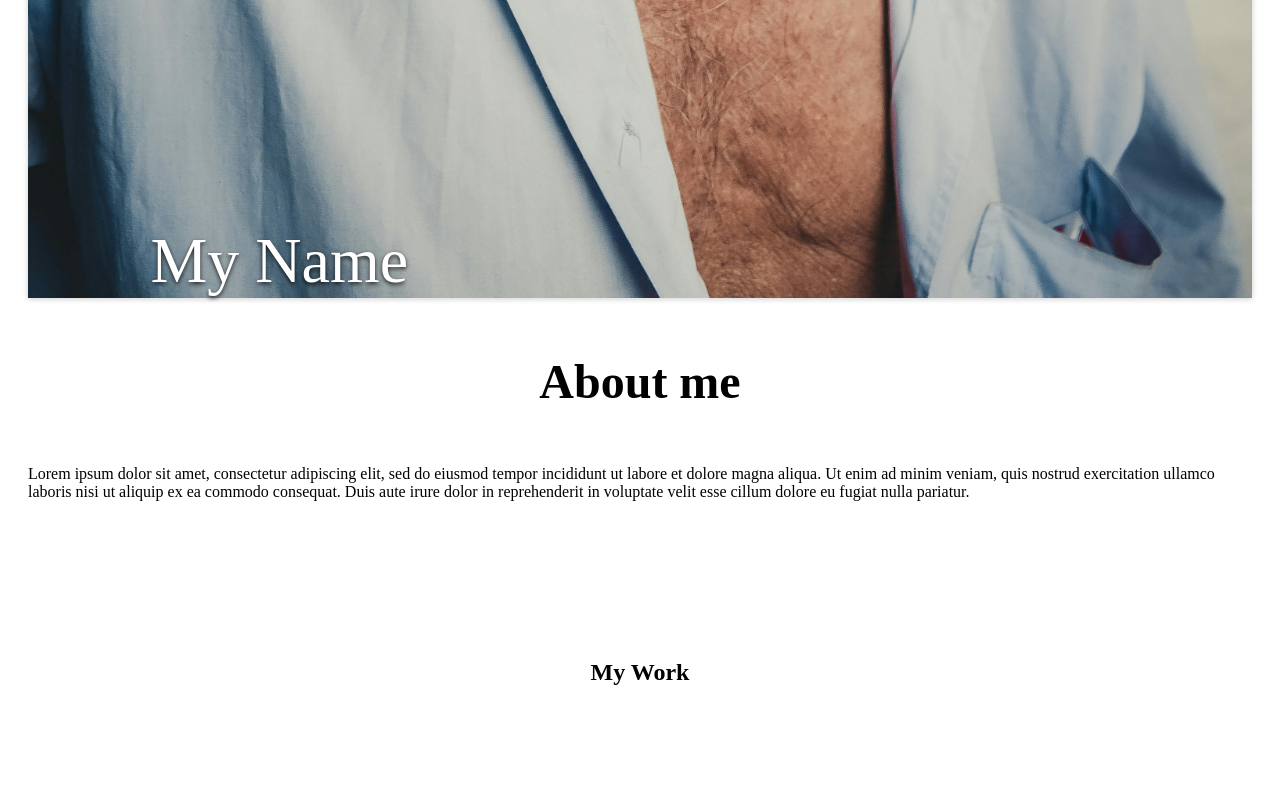
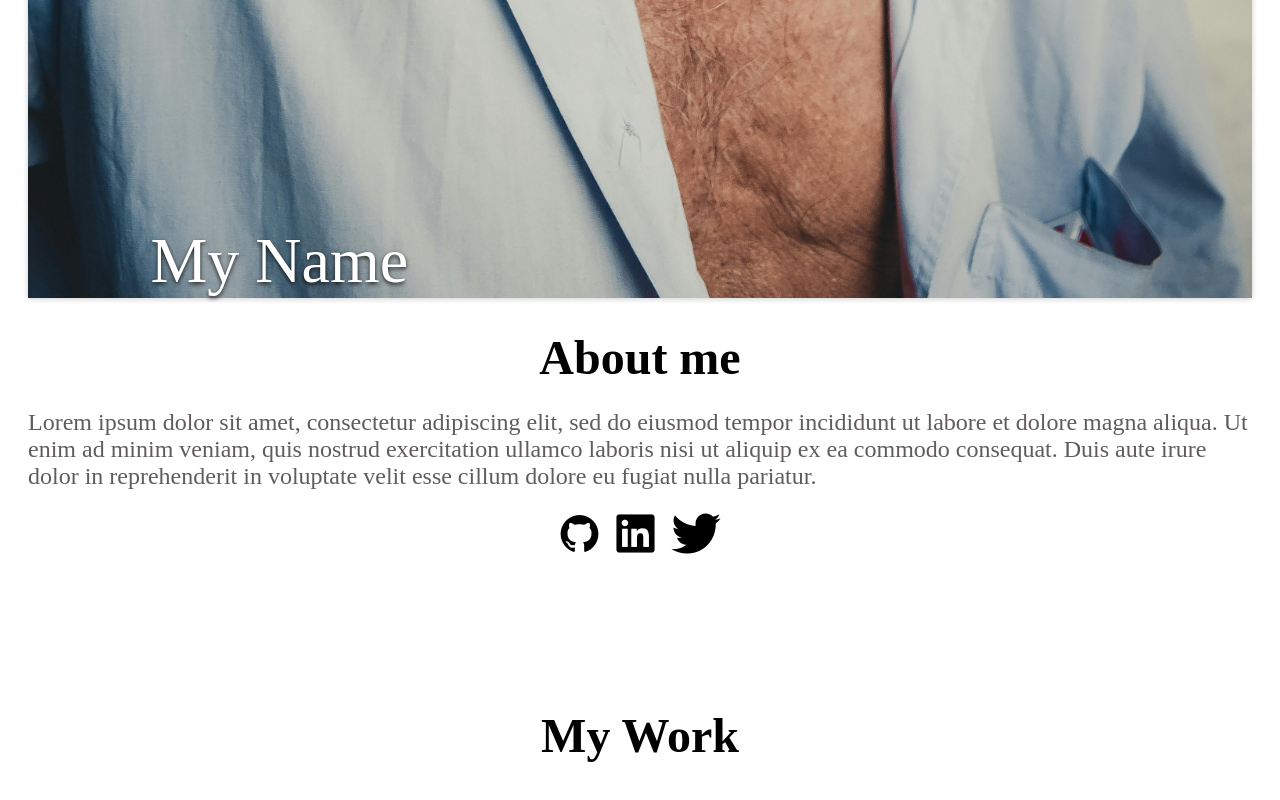
Before and after one commit to saradir/Homepage, a website built with webpack: page index.html in a window 1280 px wide. Shown: the part 1566-2366 px from the top of the page. Built offline with nearby package versions, Linux system fonts and the light colour scheme; a web font is replaced by a local one.

Commit message:
finialize header

```diff
--- a/index.html
+++ b/index.html
@@ -11,6 +11,9 @@
     <link
         href="https://fonts.googleapis.com/css2?family=Playfair+Display:ital,wght@0,400..900;1,400..900&family=Roboto:ital,wght@0,100..900;1,100..900&display=swap"
         rel="stylesheet">
+
+    <link rel="stylesheet" type='text/css' href="https://cdn.jsdelivr.net/gh/devicons/devicon@latest/devicon.min.css" />
+
 
 
 
@@ -32,12 +35,16 @@
                 ex ea commodo consequat. Duis aute irure dolor in reprehenderit in voluptate velit esse cillum dolore eu
                 fugiat nulla pariatur.
             </p>
-
+            <div class="socials-bar">
+                <i class="devicon-github-original"></i>
+                <i class="devicon-linkedin-plain"></i>
+                <i class="devicon-twitter-original"></i>
+            </div>
         </div>
     </section>
 
     <section class="projects">
-        <h2 clsss="heading">My Work</h2>
+        <h2 class="heading">My Work</h2>
         <div class="project-card"></div>
         <div class="project-card"></div>
         <div class="project-card"></div>
--- a/style.css
+++ b/style.css
@@ -6,7 +6,7 @@ body{
 }
 
 section{
-    min-height: 200px;
+    min-height: 250px;
     display: flex;
     align-items: center;
     justify-content: center;
@@ -17,10 +17,12 @@ section{
     height: 90%;
     box-shadow: 0 1px 6px rgba(0, 0, 0, 0.1);
     position: relative;
+    top: 20%;
+    margin-bottom: 1rem;
 }
 
 section.first{
-    background: linear-gradient(350deg, rgba(255,255,255,1) 49%, rgba(7,171,248,1) 5%);
+    background: linear-gradient(350deg, rgba(255,255,255,1) 55%, rgba(7,171,248,1) 55%);
     display: flex;
     flex-direction: column;
 
@@ -50,9 +52,27 @@ img{
     background-color: white;
     width: 100%;
     margin: 1rem;
+    position: relative;
+    font-size: 1.5rem;
+    bottom: 0%;
 }
 
 .heading{
     text-align: center;
     font-size: 3rem;
+    margin:0;
 }
+
+p{
+    color: rgb(96, 92, 92);
+}
+
+.socials-bar{
+    display: flex;
+    justify-content: center;
+    gap: 1rem;
+}
+
+i{
+    font-size: 2.5rem;
+}
```
